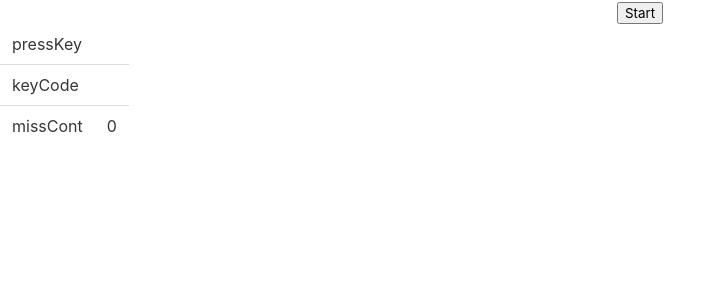
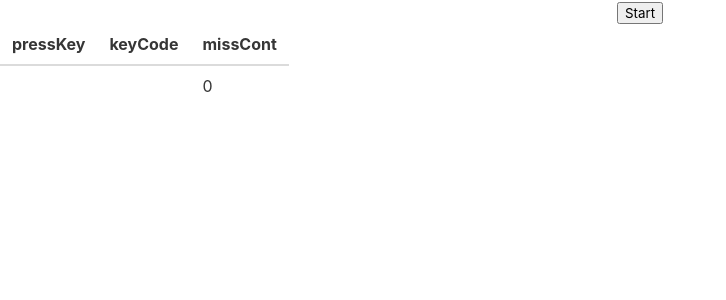
Before and after one commit to iitenkida7/typing, a Nuxt app in the folder nuxt/: page /lesson in a window 1280 px wide. Shown: the top 300 px of the page, without its empty margins (0-726 px from the left). Built offline with nearby package versions, Linux system fonts and the light colour scheme.

Commit message:
Modify debug table

```diff
--- a/nuxt/components/Debug.vue
+++ b/nuxt/components/Debug.vue
@@ -1,16 +1,16 @@
 <template>
   <table class="table">
+    <thead>
+      <tr>
+        <th>pressKey</th>
+        <th>keyCode</th>
+        <th>missCont</th>
+      </tr>
+    </thead>
     <tbody>
       <tr>
-        <td>pressKey</td>
         <td>{{ pressKey }}</td>
-      </tr>
-      <tr>
-        <td>keyCode</td>
         <td>{{ keyCode }}</td>
-      </tr>
-      <tr>
-        <td>missCont</td>
         <td>{{ missCnt }}</td>
       </tr>
     </tbody>
```
